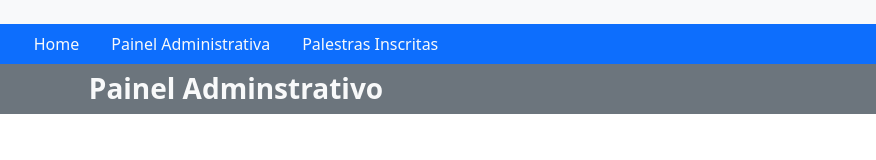
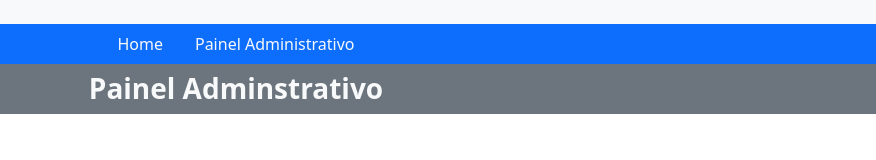
Before and after one commit to alynemartins6/Login-Palestra, a plain HTML site: page gestao-adm.html in a window 1280 px wide. Shown: the full height of the page, 404-1280 px from the left. Drawn offline with nearby package versions, Linux system fonts and the light colour scheme.

```diff
--- a/gestao-adm.html
+++ b/gestao-adm.html
@@ -21,11 +21,9 @@
           <a class="nav-link active text-light" aria-current="page" href="pagina-principal.html">Home</a>
         </li>
         <li class="nav-item">
-          <a class="nav-link text-light" href="gestao-adm.html">Painel Administrativa</a>
+          <a class="nav-link text-light" href="gestao-adm.html">Painel Administrativo</a>
         </li>
-        <li class="nav-item">
-          <a class="nav-link text-light" href="#">Palestras Inscritas</a>
-        </li>
+
         </ul>
       </nav>
 
```
Also changed, not shown: pagina-principal.html (+2 -4 lines).
